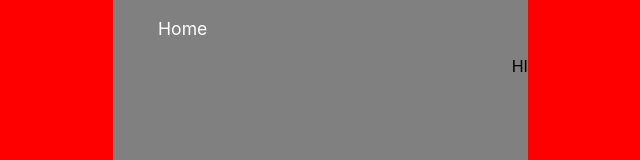
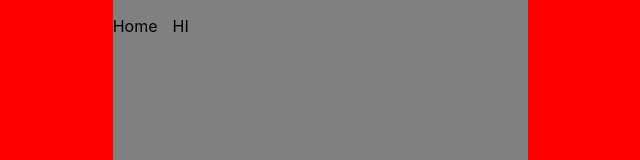
Before and after one commit to osamahan999/twitter-clone, a React (Create React App) app: page / in a window 1280 px wide. Shown: the top 160 px of the page, without its empty margins (282-922 px from the left). Built offline with nearby package versions, Linux system fonts and the light colour scheme.

Commit message:
home top bar changes

```diff
--- a/src/components/HomeTopbar.js
+++ b/src/components/HomeTopbar.js
@@ -6,8 +6,8 @@ import '../css/TwitterFeed.css';
 function HomeTopBar() {
   return (
     <div className="HomeTopBar">
-        <p id="HomeText">Home</p>
-        <div id = "HomeStarIcon">HI</div>
+        <p>Home</p>
+        <p id = "HomeStarIcon">HI</p>
     </div>
   );
 }
--- a/src/css/TwitterFeed.css
+++ b/src/css/TwitterFeed.css
@@ -1,27 +1,13 @@
-
 .TwitterFeed {
-
-background-color: grey;
-width: 33%;
-height: 100vh;
-float: left;
-padding: 0%;
+	background-color: grey;
+	width: 33%;
+	height: 100vh;
+	float: left;
+	padding: 0%;
 }
 
 .HomeTopBar {
-    height: 5vh;
-    background-color: grey;
-    border-color: black;
-    border-width: 2px;
+    display: flex;
+    flex-direction: row;
+    gap: 15px;
 }
-
-#HomeText {
-    color:white;
-    font-size: 1.1em;
-    padding-left: 1.5vh;
-    width:10vw;
-}
-
-#HomeStarIcon {
-    float:right;
-}
```
